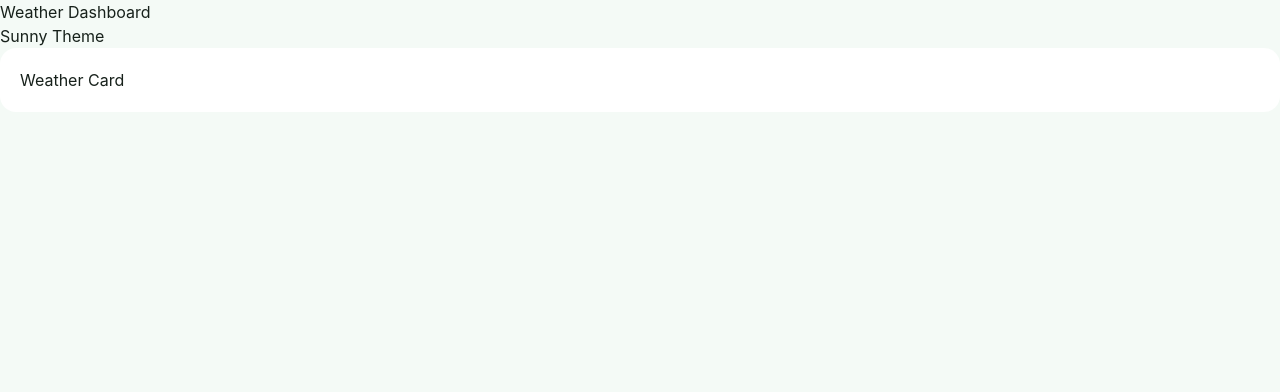
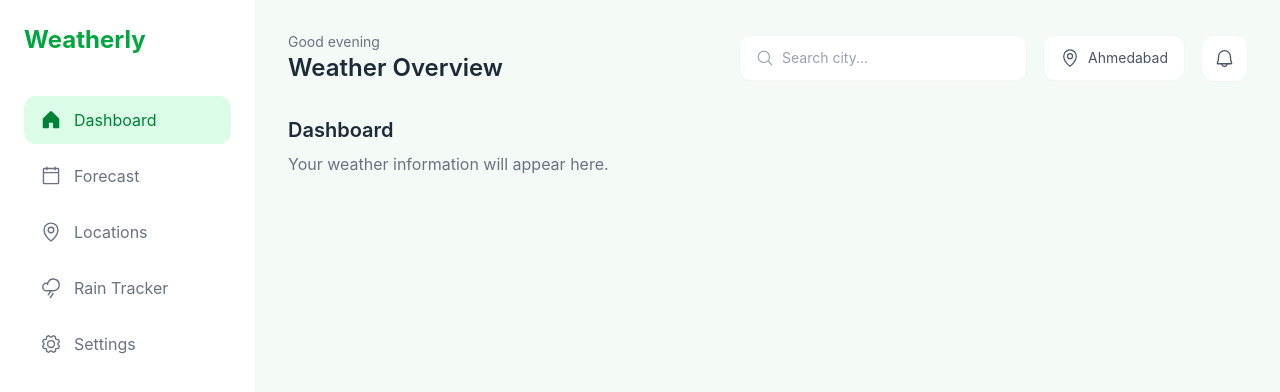
Before and after one commit to RidhamShah23/Aerisly, a React (Vite) app: page / in a window 1280 px wide. Shown: the top 392 px of the page. Built offline with nearby package versions, Linux system fonts and the light colour scheme.

Commit message:
Add sidebar and header components

```diff
--- a/src/App.tsx
+++ b/src/App.tsx
@@ -1,29 +1,24 @@
-import { weatherThemes } from "./themes/weatherThemes";
+import Sidebar from "./components/Sidebar";
+import Header from "./components/Header";
 
 function App() {
-  const theme = weatherThemes.sunny;
+  return (
+    <div className="flex min-h-screen bg-[#F4FAF6]">
+      <Sidebar />
 
-  return (
-    <div
-      style={{
-        backgroundColor: theme.background,
-        color: theme.text,
-        minHeight: "100vh",
-      }}
-    >
-      <h1>Weather Dashboard</h1>
+      <main className="flex-1 p-8">
+        <Header />
 
-      <p>Sunny Theme</p>
+        <div className="mt-8">
+          <h3 className="text-xl font-semibold text-gray-800">
+            Dashboard
+          </h3>
 
-      <div
-        style={{
-          backgroundColor: theme.card,
-          padding: "20px",
-          borderRadius: "16px",
-        }}
-      >
-        Weather Card
-      </div>
+          <p className="mt-2 text-gray-500">
+            Your weather information will appear here.
+          </p>
+        </div>
+      </main>
     </div>
   );
 }
--- /dev/null
+++ b/src/components/Header.tsx
@@ -0,0 +1,46 @@
+import { MagnifyingGlass, Bell, MapPin } from "@phosphor-icons/react";
+
+function Header() {
+  return (
+    <header className="flex items-center justify-between gap-6">
+      {/* Greeting */}
+      <div>
+        <p className="text-sm text-gray-500">Good evening</p>
+
+        <h2 className="text-2xl font-semibold text-gray-800">
+          Weather Overview
+        </h2>
+      </div>
+
+      {/* Right Section */}
+      <div className="flex items-center gap-4">
+        {/* Search */}
+        <div className="flex items-center gap-2 w-72 px-4 py-3 bg-white rounded-xl border border-gray-100">
+          <MagnifyingGlass
+            size={20}
+            className="text-gray-400"
+          />
+
+          <input
+            type="text"
+            placeholder="Search city..."
+            className="w-full outline-none text-sm text-gray-700 placeholder:text-gray-400"
+          />
+        </div>
+
+        {/* Location */}
+        <button className="flex items-center gap-2 px-4 py-3 bg-white rounded-xl border border-gray-100 text-gray-600">
+          <MapPin size={20} />
+          <span className="text-sm">Ahmedabad</span>
+        </button>
+
+        {/* Notification */}
+        <button className="p-3 bg-white rounded-xl border border-gray-100 text-gray-600">
+          <Bell size={21} />
+        </button>
+      </div>
+    </header>
+  );
+}
+
+export default Header;
--- /dev/null
+++ b/src/components/Sidebar.tsx
@@ -0,0 +1,73 @@
+import {
+  House,
+  CalendarBlank,
+  MapPin,
+  CloudRain,
+  Gear,
+} from "@phosphor-icons/react";
+
+import type { Icon } from "@phosphor-icons/react";
+
+interface NavItem {
+  label: string;
+  icon: Icon;
+}
+
+const navItems: NavItem[] = [
+  {
+    label: "Dashboard",
+    icon: House,
+  },
+  {
+    label: "Forecast",
+    icon: CalendarBlank,
+  },
+  {
+    label: "Locations",
+    icon: MapPin,
+  },
+  {
+    label: "Rain Tracker",
+    icon: CloudRain,
+  },
+  {
+    label: "Settings",
+    icon: Gear,
+  },
+];
+
+function Sidebar() {
+  return (
+    <aside className="w-64 min-h-screen bg-white border-r border-gray-100 p-6">
+      <h1 className="text-2xl font-bold text-green-600 mb-10">
+        Weatherly
+      </h1>
+
+      <nav className="space-y-2">
+        {navItems.map((item, index) => {
+          const IconComponent = item.icon;
+
+          return (
+            <button
+              key={item.label}
+              className={`w-full flex items-center gap-3 px-4 py-3 rounded-xl ${
+                index === 0
+                  ? "bg-green-100 text-green-700"
+                  : "text-gray-500 hover:bg-gray-50"
+              }`}
+            >
+              <IconComponent
+                size={22}
+                weight={index === 0 ? "fill" : "regular"}
+              />
+
+              <span>{item.label}</span>
+            </button>
+          );
+        })}
+      </nav>
+    </aside>
+  );
+}
+
+export default Sidebar;
```
